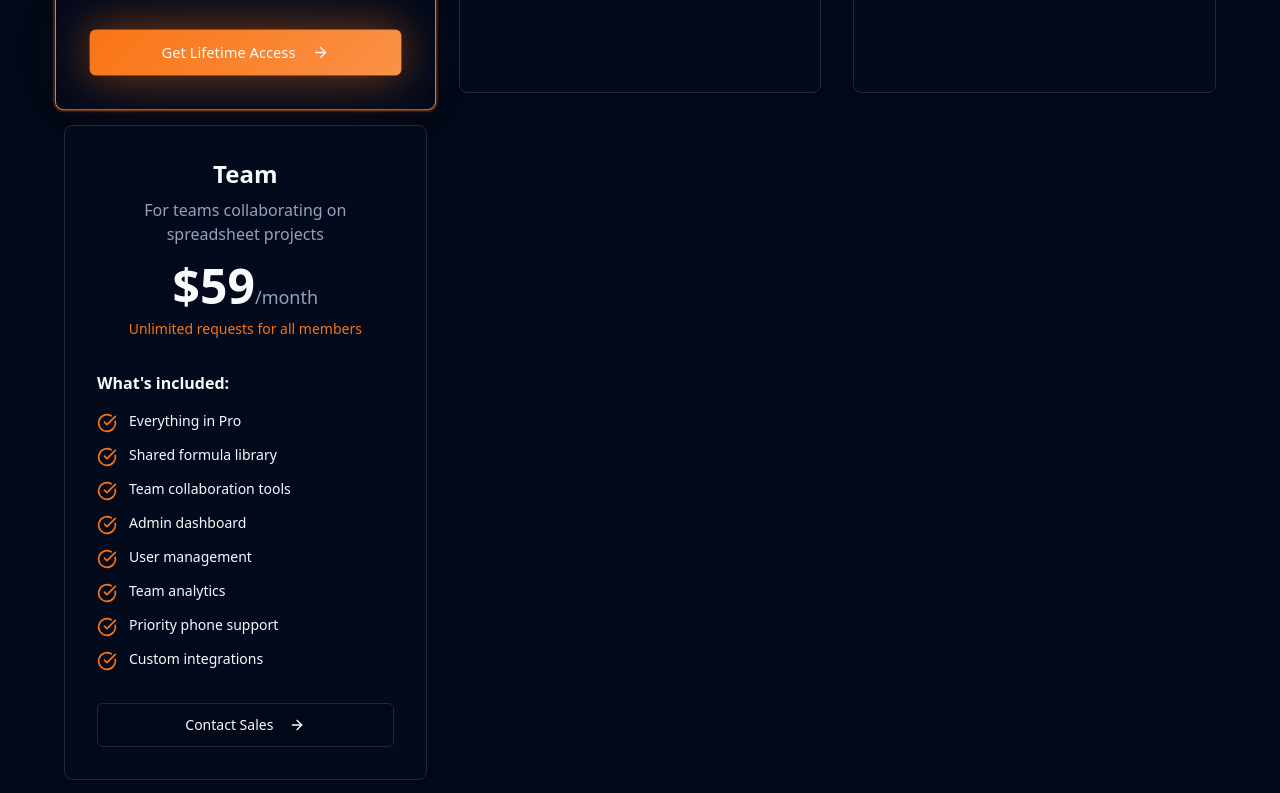
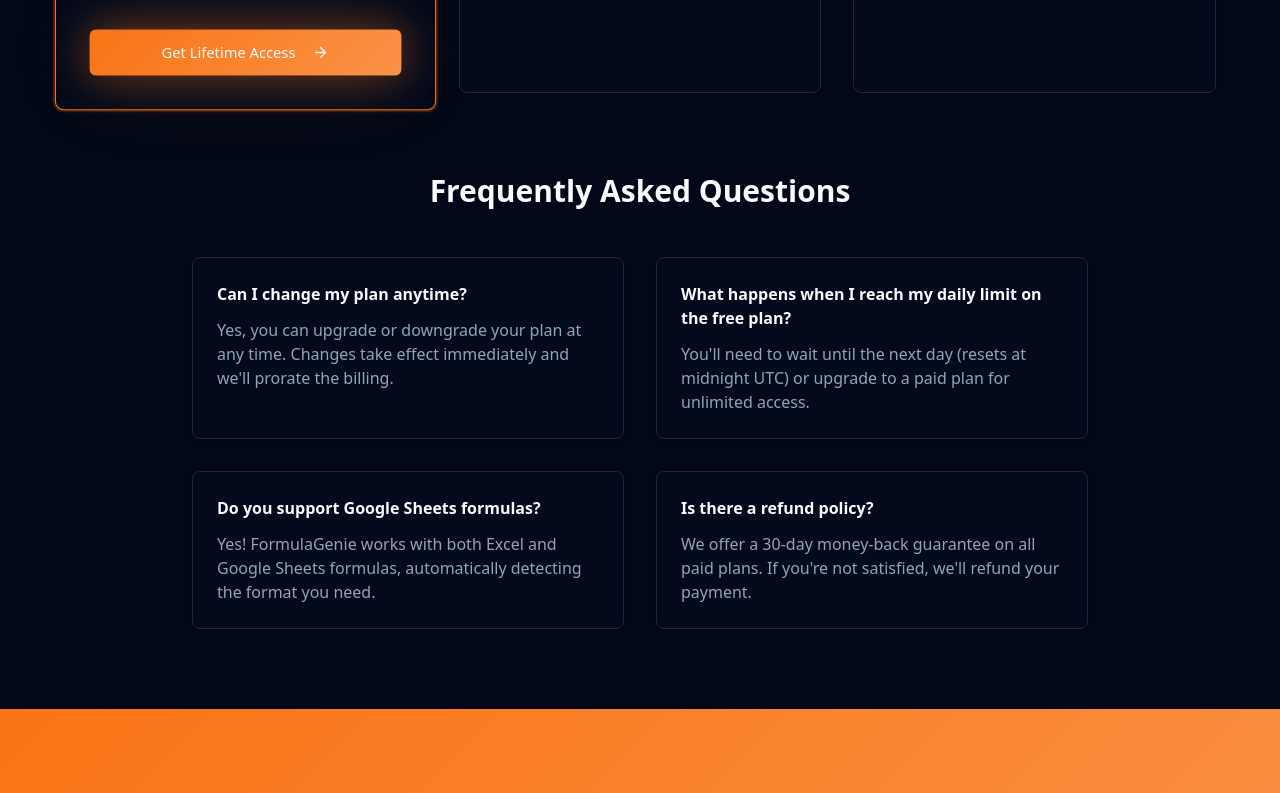
Before and after one commit to vimanu9vr-create/formula-magic-maker, a React (Vite) app: page /pricing in a window 1280 px wide. Shown: the part 960-1753 px from the top of the page. Built offline with nearby package versions, Linux system fonts and the light colour scheme; the HTML template or start-up script is replaced by a standard one.

Commit message:
Remove team plan

```diff
--- a/src/pages/Pricing.tsx
+++ b/src/pages/Pricing.tsx
@@ -69,27 +69,6 @@ const Pricing = () => {
       cta: "Subscribe Monthly",
       popular: false,
       gumroadUrl: "https://aiformulagenie.gumroad.com/l/zzjoi",
-    },
-    {
-      name: "Team",
-      price: "$59",
-      period: "month",
-      description: "For teams collaborating on spreadsheet projects",
-      requests: "Unlimited requests for all members",
-      features: [
-        "Everything in Pro",
-        "Shared formula library",
-        "Team collaboration tools",
-        "Admin dashboard",
-        "User management",
-        "Team analytics",
-        "Priority phone support",
-        "Custom integrations"
-      ],
-      limitations: [],
-      cta: "Contact Sales",
-      popular: false,
-      gumroadUrl: "https://your-username.gumroad.com/l/formulagenie-team", // Replace with your actual Gumroad URL
     },
   ];
 
```
